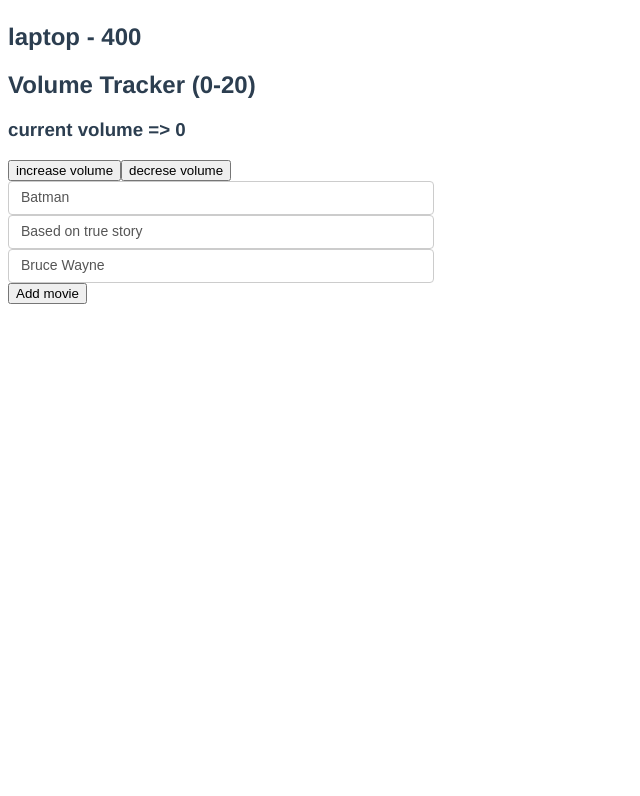
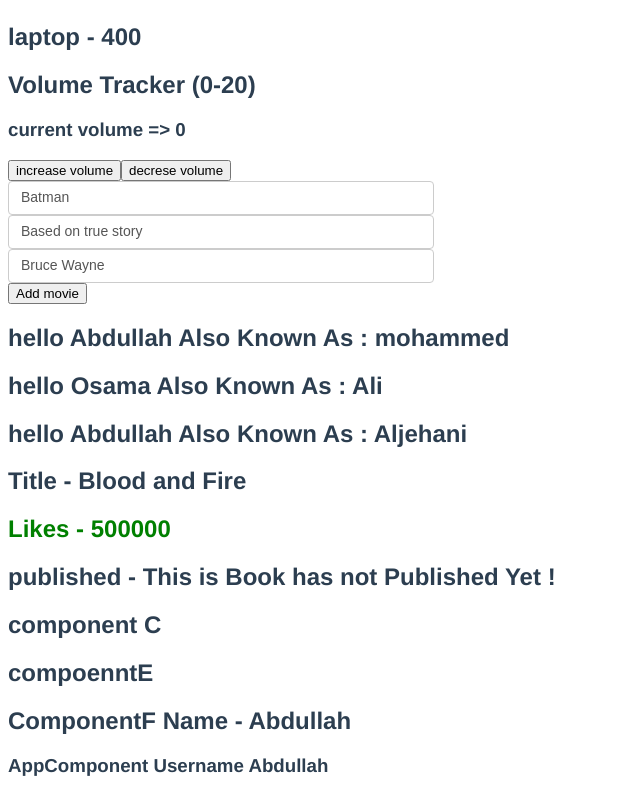
Before and after one commit to Abdullah-Jehani/VueStart, a Vue app: page / in a window 1280 px wide. Shown: the part 2456-3252 px from the top of the page, without its empty margins (0-640 px from the left). Before the commit the page ends 2768 px from the top, so only its background shows below. Built offline with nearby package versions, Linux system fonts and the light colour scheme.

Commit message:
COMPONENTS

```diff
--- a/src/App.vue
+++ b/src/App.vue
@@ -154,12 +154,35 @@ the old way to compine v-for and v-if
 <input type="text" v-model="movieInfo.title">
 <input type="text" v-model="movieInfo.actor">
 <button @click="movieList.push('WonderWoman')">Add movie</button>
+<greetPrint name="Abdullah" heroName="mohammed"></greetPrint>
+<greetPrint name="Osama" heroName="Ali"></greetPrint>
+<greetPrint :name="Fname" :heroName="Aka"></greetPrint>
+<!-- You can use props to identify properties of the component, and for the aactual data you use data()  -->
+<ArticleComponent :title="title" :likes="500000"  :isPublished="false"  style="color: green;"  />
+<!-- Always use bind when you input value integer or boolean in props like the case in likes -->
+
+<componentC></componentC>
+<h3>AppComponent Username {{injectname}}</h3>
 </template>
 <script>
+import greetPrint from './assets/components/greet.vue'
+import ArticleComponent from './assets/components/Article.vue'
+import componentC from './assets/components/componentC.vue'
+
+
 export default{
   name: 'App' ,
+  components: {
+    greetPrint,
+    ArticleComponent ,
+    componentC,
+  },
   data() {
     return {
+      injectname : 'Abdullah' ,
+      title : 'Blood and Fire' ,
+      Fname: 'Abdullah' ,
+      Aka : 'Aljehani' ,
       movie: 'Batman' ,
       movieInfo: {
         title: 'Based on true story' ,
@@ -324,9 +347,15 @@ console.log('Form values' , this.formvalues)
     }
 
 
+  } ,
+  provide() {
+    return {
+      username: this.injectname
+    }
+  }
   }
 
-} ;
+
 </script>
 
 <style>
--- /dev/null
+++ b/src/assets/components/Article.vue
@@ -0,0 +1,33 @@
+<template>
+    <div>
+    <h2>Title - {{title}} </h2>
+<!-- we can apply attributes in specific tag - Yhis way if we apply style for component it will only apply for likes -->
+    <h2 id="a" v-bind="$attrs"> Likes -  {{likes}} </h2>
+    <h2>  published - {{ isPublished ? 'This book Is Published' : 'This is Book has not Published  Yet ! '}}</h2>
+</div>
+
+</template>
+
+<script>
+export default {
+    name: 'ArticleComponent' ,
+    props: {
+        title: {
+            type : String ,
+            required: true,
+            default : 'The Song of Fire And Blood' ,
+        },
+        likes: Number ,
+        isPublished : Boolean ,
+
+     } ,
+     inheritAttrs: false ,
+     // this will disable given the attriubutes by inherintence
+    data() {
+        return {
+
+        }
+    }
+
+}
+</script>
--- /dev/null
+++ b/src/assets/components/componentC.vue
@@ -0,0 +1,14 @@
+<template>
+    <h2>component C</h2>
+    <componentE/>
+</template>
+<script>
+import componentE from './componentE.vue'
+export default {
+name : 'componentC',
+components: {
+    componentE ,
+
+}
+}
+</script>
--- /dev/null
+++ b/src/assets/components/componentE.vue
@@ -0,0 +1,14 @@
+<template>
+    <h2>compoenntE</h2>
+    <componentF />
+</template>
+
+<script>
+import componentF from './componentF.vue'
+export default {
+name : 'componentE' ,
+components : {
+    componentF,
+}
+}
+</script>
--- /dev/null
+++ b/src/assets/components/componentF.vue
@@ -0,0 +1,10 @@
+<template>
+    <h2>ComponentF Name -  {{username}}</h2>
+    <h2> </h2>
+</template>
+<script>
+export default {
+name: 'componentF',
+inject: ['username']
+}
+</script>
--- /dev/null
+++ b/src/assets/components/greet.vue
@@ -0,0 +1,16 @@
+<template>
+    <h2> hello {{name}} Also Known As : {{heroName}}</h2>
+</template>
+
+<script>
+export default {
+    name: 'greetPrint' ,
+    props : ['name' , 'heroName'] ,
+    data() {
+        return {
+            greet : 'Abdullah'
+        }
+    }
+
+}
+</script>
```
Also changed, not shown: note.txt (added).
